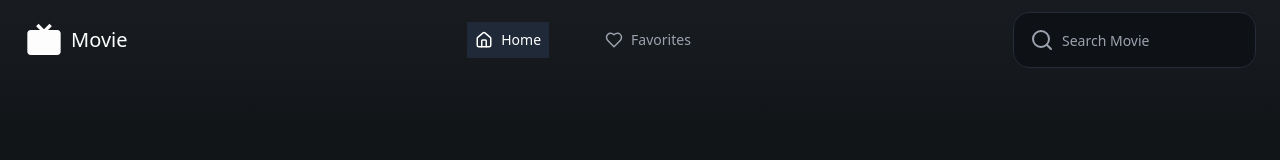
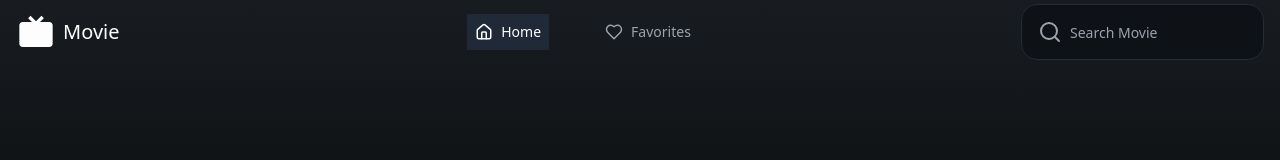
Before and after one commit to BISNISCREATIVE/cine-explorer-reels, a React (Vite) app: page / in a window 1280 px wide. Shown: the top 160 px of the page. Built offline with nearby package versions, Linux system fonts and the light colour scheme; no server answers.

Commit message:
Refactor: Apply header layout and style
Applied the requested layout and style updates to the header in `src/components/Header.tsx`.

```diff
--- a/src/components/Header.tsx
+++ b/src/components/Header.tsx
@@ -1,7 +1,7 @@
 
 import { useState, useEffect } from 'react';
 import { Link, useLocation, useNavigate } from 'react-router-dom';
-import { Search, Menu, X, Home, Heart } from 'lucide-react';
+import { Search, Menu, X, Home, Heart, ArrowLeft } from 'lucide-react';
 import { Input } from '@/components/ui/input';
 import Logo from "./Logo";
 
@@ -36,11 +36,22 @@ const Header = () => {
 
   const isActive = (path: string) => location.pathname === path;
   const isHome = location.pathname === '/';
+  const isMovieDetailPage = location.pathname.startsWith('/movie/');
 
   return (
-    <header className={`fixed top-0 left-0 right-0 z-50 transition-colors duration-300 ease-in-out ${scrolled || !isHome || isMenuOpen ? 'bg-black border-b border-gray-800' : 'bg-transparent'}`}>
-      <div className="container mx-auto px-6">
-        <div className="flex items-center justify-between h-20">
+    <header className={`fixed top-0 left-0 right-0 z-50 transition-colors duration-300 ease-in-out ${scrolled || !isHome || isMenuOpen || isMovieDetailPage ? 'bg-black border-b border-gray-800' : 'bg-transparent'}`}>
+      <div className="container mx-auto px-4">
+        <div className="flex items-center justify-between h-16">
+          {isMovieDetailPage ? (
+            <>
+              <button onClick={() => navigate(-1)} className="text-white">
+                <ArrowLeft size={24} />
+              </button>
+              <h1 className="text-white text-lg font-semibold">Movie Detail</h1>
+              <div className="w-6" /> {/* Spacer to center title */}
+            </>
+          ) : (
+            <>
               {/* Logo */}
               <Link to="/" className="flex items-center gap-[7.111px] w-[129.111px]">
                 <Logo size={40} />
@@ -93,10 +104,12 @@ const Header = () => {
               >
                 {isMenuOpen ? <X size={24} /> : <Menu size={24} />}
               </button>
+            </>
+          )}
         </div>
 
         {/* Mobile Menu */}
-        {isMenuOpen && (
+        {isMenuOpen && !isMovieDetailPage && (
           <div className="md:hidden py-4 border-t border-gray-800">
             <nav className="flex flex-col space-y-4">
               <Link
```
Lines whose indentation alone changed are shown as unchanged.
